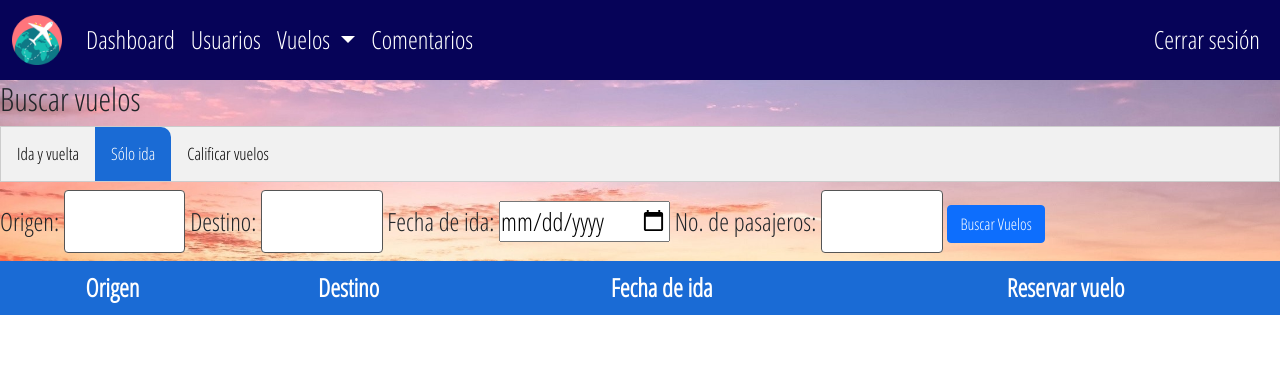
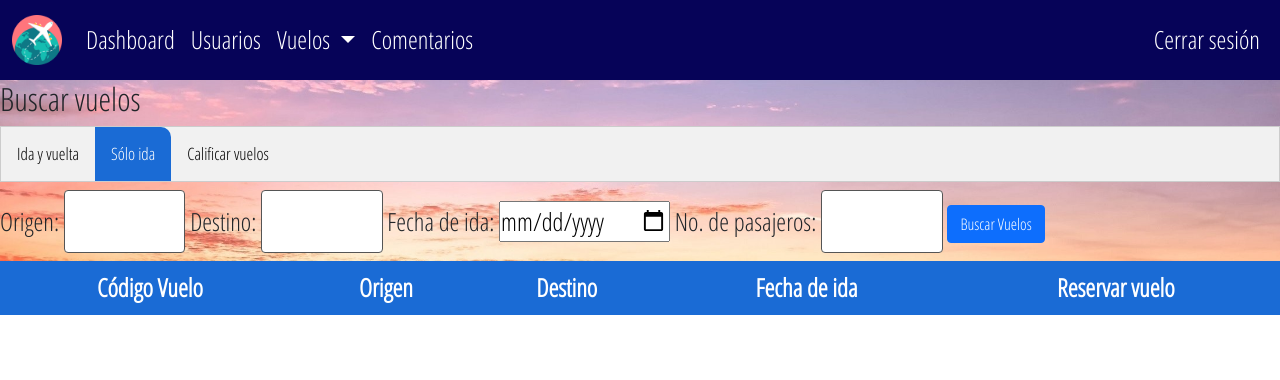
Before and after one commit to yerlisgonzalezg/proyecto_gestion_vuelos, a Flask app: page /buscar_vuelos_ida in a window 1280 px wide. Shown: the top 380 px of the page. Run offline with Flask 2, Linux system fonts and the light colour scheme; a user stored in the database is signed in; data comes from the database, SQL or seed files in the repository; both versions use the stored data as it was after the commit; lists and menus that the app fills with data are empty; some libraries are stand-ins or nearby versions.

Commit message:
Actualizaciones en dstyle, el archivo data_repository y app

```diff
--- a/repository/data_repository.py
+++ b/repository/data_repository.py
@@ -73,7 +73,7 @@ def consultar_vuelos_ida(origen, destino, ida):
     db = get_db()
     cursor = db.execute(
         'SELECT *  FROM vuelos WHERE origen=? AND destino=? AND fecha_ida=?',
-        (origen, destino, ida)).fetchall()
+        (origen, destino,  ida)).fetchall()
 
     return cursor
 
@@ -106,15 +106,6 @@ def usuarios_consulta():
     return usuarios
 
 
-def consultar_id_vuelo(id):
-    db = get_db()
-    cursor = db.execute(
-        'SELECT * FROM vuelos WHERE idvuelos = ?', (id,)
-    ).fetchone()
-
-    return cursor
-
-
 def agregar_vuelos(origen, destino, estado, vuelo, gate, hora_llegada, hora_salida, fecha_ida, fecha_vuelta, piloto, avion, capacidad):
     db = get_db()
     db.execute(
@@ -123,3 +114,22 @@ def agregar_vuelos(origen, destino, estado, vuelo, gate, hora_llegada, hora_sali
          hora_salida, fecha_ida, fecha_vuelta, piloto, avion, capacidad)
     )
     db.commit()
+
+
+def reservar_vuelos_ida(nombre, apellido, identificacion, email, id_usuario, origen, destino, tipo, ida, tiquetes, id_vuelo):
+    db = get_db()
+    db.execute(
+        'INSERT INTO reservas (nombre,apellido,identificacion,correo,id_usuario,ciudad_origen,ciudad_destino,tipo_vuelo,fecha_ida,n_tiquetes,id_vuelo) VALUES (?,?,?,?,?,?,?,?,?,?,?) ',
+        (nombre, apellido, identificacion, email, id_usuario,
+         origen, destino, tipo, ida, tiquetes, id_vuelo)
+    )
+    db.commit()
+
+
+def consultar_id_vuelo(id):
+    db = get_db()
+    cursor = db.execute(
+        'SELECT * FROM vuelos WHERE idvuelos = ?', (id,)
+    ).fetchone()
+
+    return cursor
--- a/templates/buscar_vuelos_ida.html
+++ b/templates/buscar_vuelos_ida.html
@@ -195,6 +195,7 @@
             <table  class="table-buscar-vuelos" id="tabla_calificacion">
               <thead class="thead">
                 <tr>
+                  <th>Código Vuelo</th>
                   <th>Origen</th>
                   <th>Destino</th>
                   <th>Fecha de ida</th>
@@ -205,6 +206,7 @@
                 <tr>
                   {% for vuelo in vuelos %}
 
+                  <td>{% print(vuelo[4]) %}</td>
                   <td>{% print(vuelo[1]) %}</td>
                   <td>{% print(vuelo[2]) %}</td>
                   <td>{% print(vuelo[8]) %}</td>
--- a/templates/buscar_vuelos_ida_vuelta.html
+++ b/templates/buscar_vuelos_ida_vuelta.html
@@ -194,6 +194,7 @@
             <table class="table-buscar-vuelos">
               <thead>
                 <tr>
+                  <th>Código Vuelo</th>
                   <th>Origen</th>
                   <th>Destino</th>
                   <th>Fecha de ida</th>
@@ -204,7 +205,7 @@
               <tbody>
                 <tr>
                   {% for vuelo in vuelos %}
-
+                        <td>{% print(vuelo[4]) %}</td>
                         <td>{% print(vuelo[1]) %}</td>
                         <td>{% print(vuelo[2]) %}</td>
                         <td>{% print(vuelo[8]) %}</td>
--- a/templates/crear_usuario.html
+++ b/templates/crear_usuario.html
@@ -99,7 +99,7 @@
                   </div>
                 </div>
                 <div class="form-group text-center mb-4" id="link-login">
-                  <a href="/dashboard">Volver</a>
+                  <a href="/usuarios">Volver</a>
                 </div>
               </form>
             </div>
--- a/templates/editar_usuario.html
+++ b/templates/editar_usuario.html
@@ -69,7 +69,7 @@
                   </div>
                 </div>
                 <div class="form-group text-center mb-4" id="link-login">
-                  <a href="/dashboard">Volver</a>
+                  <a href="/usuarios">Volver</a>
                 </div>
               </form>
             </div>
```
Also changed, not shown: app.py (+21 -18 lines), templates/base.html (+16 -9 lines), bd_vuelos.db.
